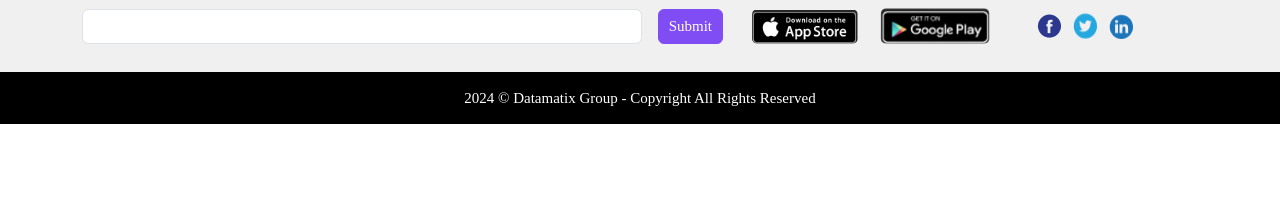
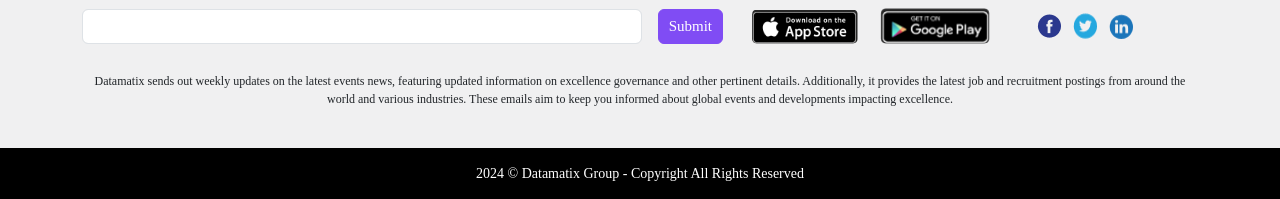
Before and after one commit to Abdallahelmesery213/Serving-You-Service, a plain HTML site: page index.html in a window 1280 px wide. Shown: the part 3520-3719 px from the top of the page. Before the commit the page ends 3644 px from the top, so only its background shows below. Drawn offline with nearby package versions, Linux system fonts and the light colour scheme; some icons are missing; a web font is replaced by a local one.

Commit message:
upd footer

```diff
--- a/css/style.css
+++ b/css/style.css
@@ -760,7 +760,7 @@ footer .copy-right{
     color: #fff;
 }
 footer .copy-right p{
-    font-size: 15px;
+    font-size: 14px;
     margin: auto;
     padding: 15px 0;
     text-align: center;
--- a/index.html
+++ b/index.html
@@ -404,11 +404,11 @@
                     </div>
                 </div>
             </div>
-            <!-- <div class="row mb-4 mt-3">
-              <p class="text-center" style="font-size: 14px;">
-                The Institute sends its latest email newsletter each week, it's updated with the latest events calendar and other excellence governance information and the excellent development job postings from across the globe, new excellence related books and more, emails are designed to keep you updated on the Institute’s events and information that affect the excellence development.
+            <div class="row mb-4 mt-3">
+              <p class="text-center" style="font-size: 12px;">
+                Datamatix sends out weekly updates on the latest events news, featuring updated information on excellence governance and other pertinent details. Additionally, it provides the latest job and recruitment postings from around the world and various industries. These emails aim to keep you informed about global events and developments impacting excellence.
               </p>
-            </div> -->
+            </div>
         </div>
         <div class="copy-right">
             <div class="container">
```
